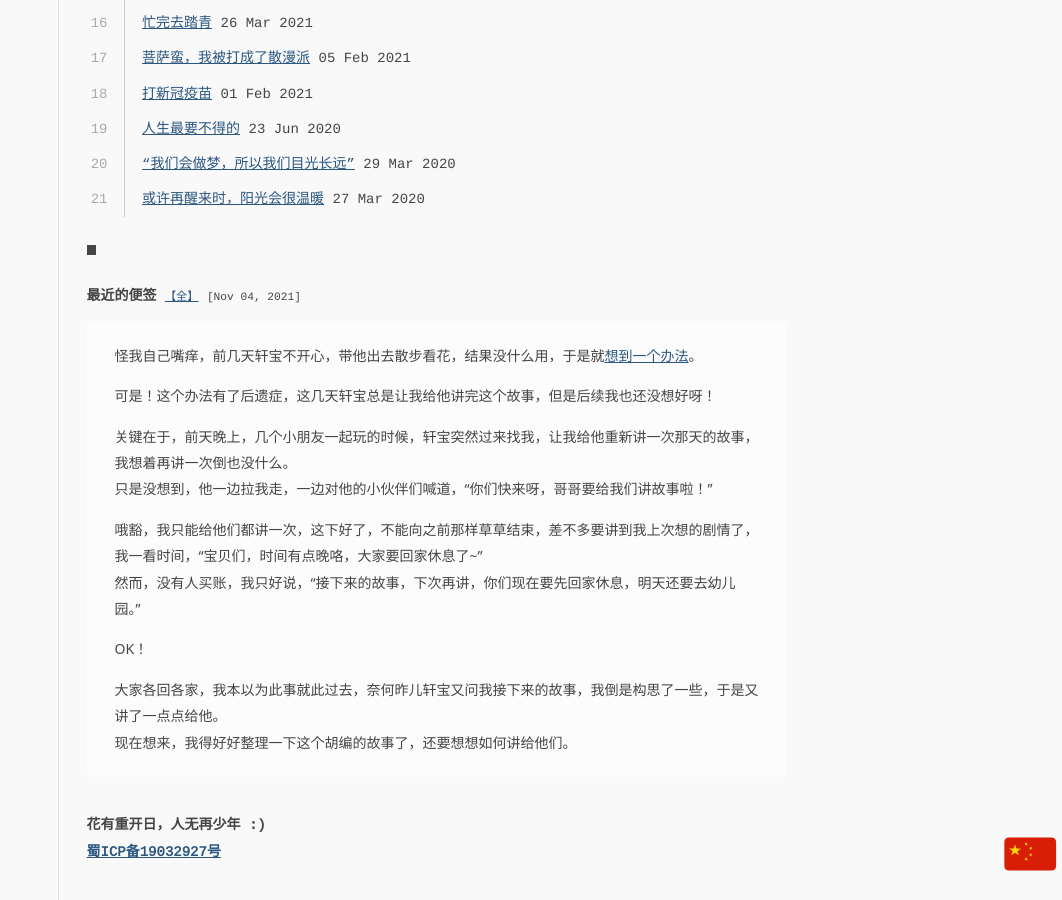
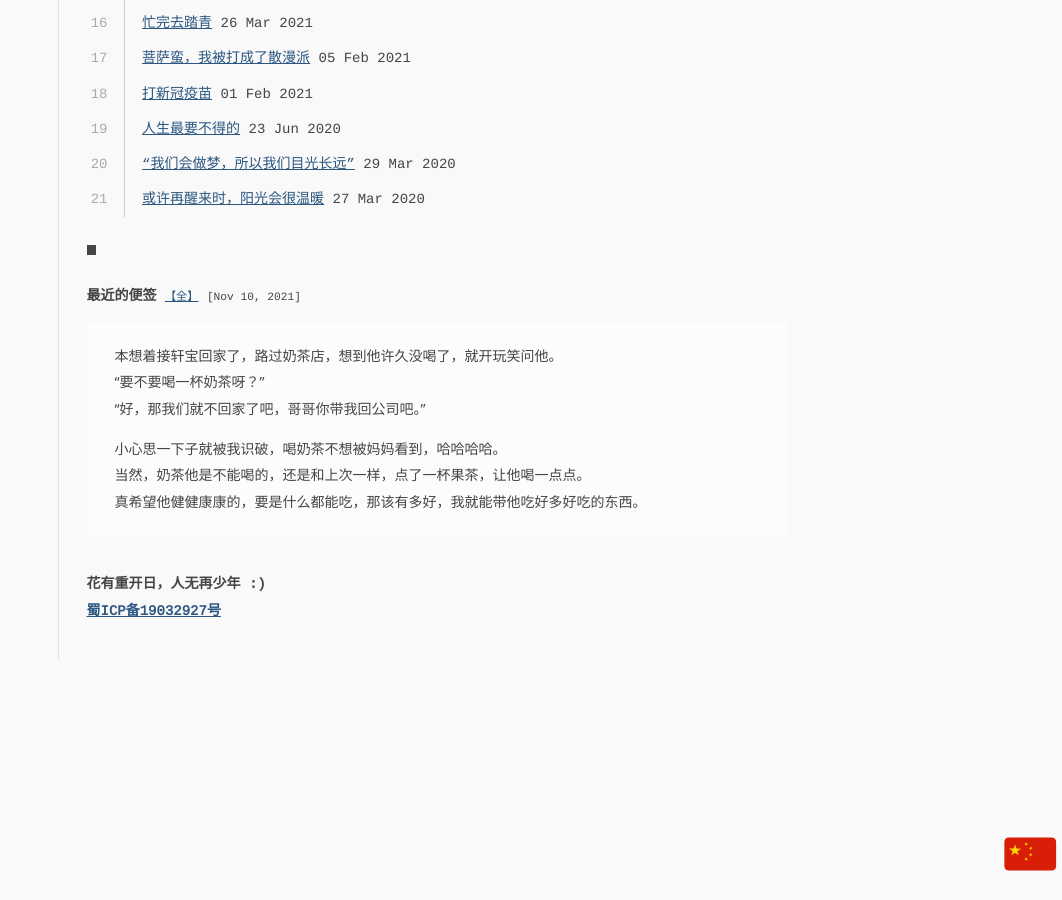
Before and after one commit to Sansuiz/sansuiz.github.io, a Jekyll site: the page built from index.html, in a window 1280 px wide and 900 px high, scrolled down 886 px. Shown: the whole window, without its empty margins (218-1280 px from the left). Built offline with Jekyll 4.4.1, drawn with Linux system fonts in a browser that asks for light colours; comment, search, counter and statistics services are not loaded.

Commit message:
Update notes.yml

```diff
--- a/_data/notes.yml
+++ b/_data/notes.yml
@@ -1,3 +1,13 @@
+- date: 2021/11/10 16:30
+  content: |
+    本想着接轩宝回家了，路过奶茶店，想到他许久没喝了，就开玩笑问他。
+    “要不要喝一杯奶茶呀？”
+    “好，那我们就不回家了吧，哥哥你带我回公司吧。”
+
+    小心思一下子就被我识破，喝奶茶不想被妈妈看到，哈哈哈哈。
+    当然，奶茶他是不能喝的，还是和上次一样，点了一杯果茶，让他喝一点点。
+    真希望他健健康康的，要是什么都能吃，那该有多好，我就能带他吃好多好吃的东西。
+
 - date: 2021/11/04 20:03
   content: |
     怪我自己嘴痒，前几天轩宝不开心，带他出去散步看花，结果没什么用，于是就[想到一个办法](https://buyivi.xyz/notes/#t202110310633)。
```
